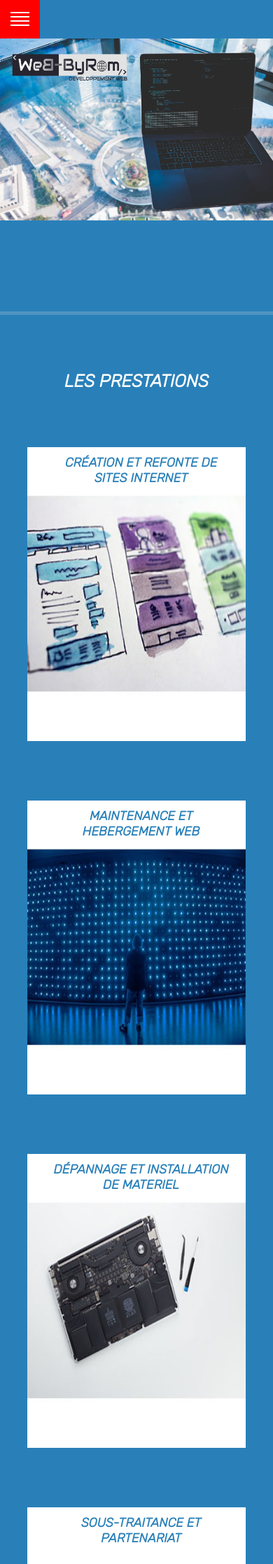
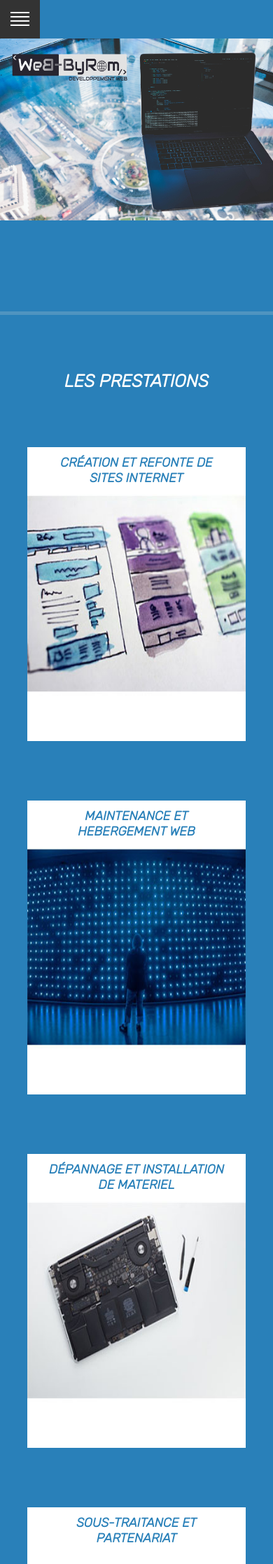
Before and after one commit to webbyrom/workspace, a PHP site: page / in a window 390 px wide. Shown: the top 2235 px of the page at 70% size. Run offline with PHP 8.4, Linux system fonts and the light colour scheme; some libraries are stand-ins or nearby versions.

Commit message:
reglage responsive height section parallax + background color hamburger

```diff
--- a/css/styles.css
+++ b/css/styles.css
@@ -257,7 +257,9 @@ p {
 .flip-card-front h3 {
   position: absolute;
   top: -7px;
-  width: 85%;
+  /*width: 85%;*/
+  left: 0;
+  right: 0;
 
 }
 
@@ -804,7 +806,7 @@ textarea:hover {
     display: block;
     width: 25px;
     height: 32px;
-    background-color: red;
+    background-color: var(--nav-bg-black);
     float: left;
     cursor: pointer;
     padding: 8px  16px 15px 16px !important;
@@ -1158,9 +1160,11 @@ textarea:hover {
   .slick-next {
     left: calc( 50% + 22px);
   }
+
   .formulaire-contact{
     padding-left: 5px;
   }
+
   .horaire {
     width: 380px;
     left: 0;
```
